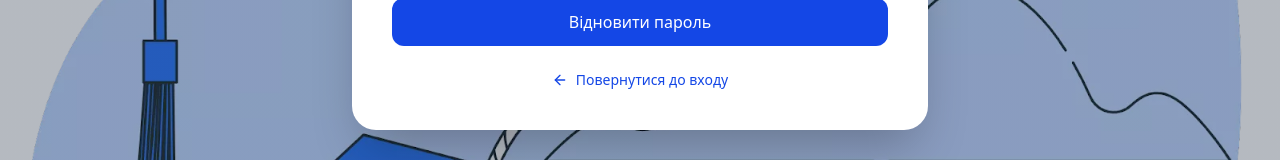
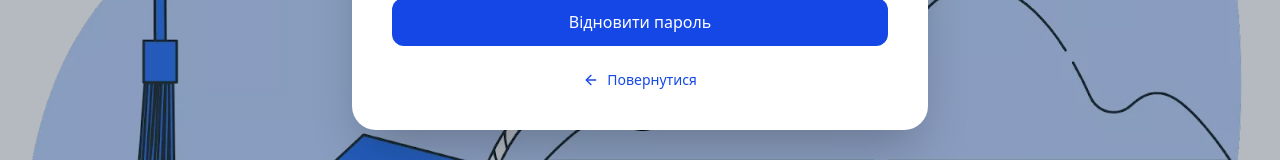
Before and after one commit to OleksandraLOV/online_campus, a React (Vite) app in the folder client/: page /forgot-password in a window 1280 px wide. Shown: the part 549-709 px from the top of the page. Built offline with nearby package versions, Linux system fonts and the light colour scheme.

Commit message:
upd(client): update ForgotPasswordPage.tsx

```diff
--- a/client/src/pages/auth/ForgotPasswordPage.tsx
+++ b/client/src/pages/auth/ForgotPasswordPage.tsx
@@ -396,7 +396,7 @@ function BackToLoginLink() {
         className="inline-flex items-center gap-2 text-sm text-blue-700 transition-colors hover:text-blue-900 hover:underline"
       >
         <ArrowLeft className="h-4 w-4" aria-hidden="true" />
-        Повернутися до входу
+        Повернутися
       </Link>
     </div>
   );
```
